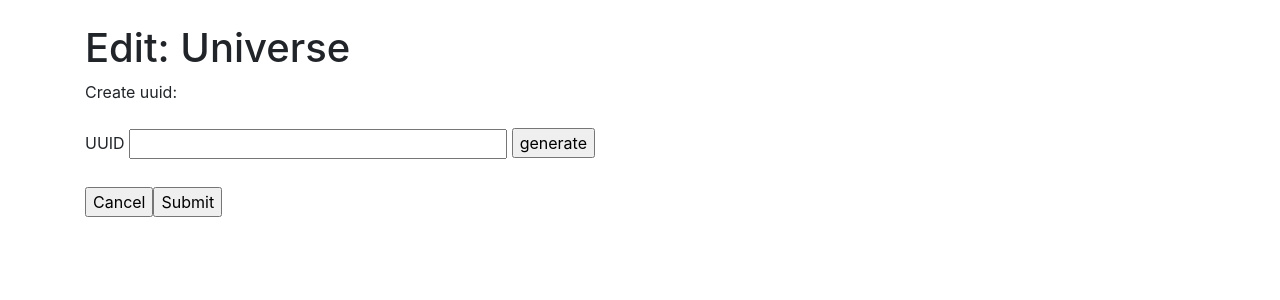
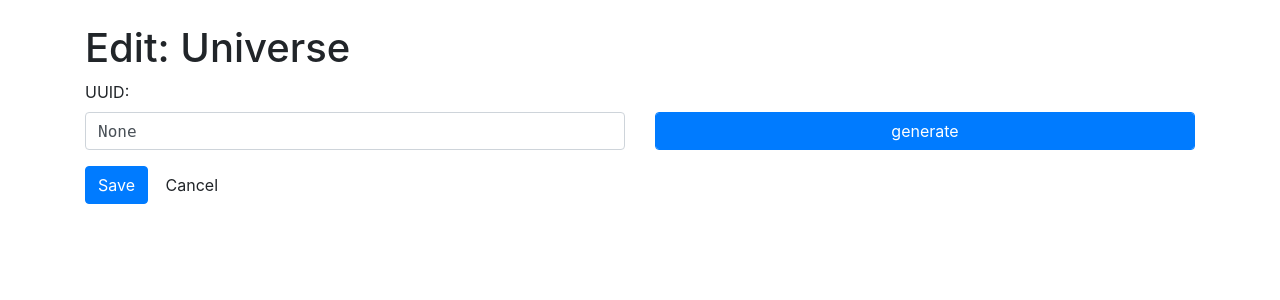
Before and after one commit to minils/InventoryManager, a Django app: page /location/1/uuid/ in a window 1280 px wide. Shown: the part 56-356 px from the top of the page. Run offline with Django 3.2, Linux system fonts and the light colour scheme; data comes from the database, SQL or seed files in the repository; some libraries are stand-ins or nearby versions.

Commit message:
Fix deletion of locations/categories with children Add 404 page Update uuid editing of locations

```diff
--- a/inventory/forms.py
+++ b/inventory/forms.py
@@ -21,3 +21,9 @@ class CategoryEditForm(forms.ModelForm):
     class Meta:
         model = Category
         fields = ['name', 'description', 'parent']
+
+class LocationUuidEditForm(forms.ModelForm):
+
+    class Meta:
+        model = Location
+        fields = ['uuid']
--- a/inventory/models.py
+++ b/inventory/models.py
@@ -9,7 +9,7 @@ class Location(MPTTModel):
     change_date = models.DateTimeField(auto_now=True)
     parent =  TreeForeignKey('self', on_delete=models.CASCADE, null=True, related_name='children')
     free_space = models.BooleanField(default=True)
-    uuid = models.UUIDField(null=True, blank=True)
+    uuid = models.UUIDField(null=True, blank=True, verbose_name='UUID')
     description = models.CharField(max_length=1000)
 
     def __str__(self):
--- /dev/null
+++ b/inventory/templates/404.html
@@ -0,0 +1,5 @@
+{% extends 'inventory/base.html' %}
+
+{% block content %}
+<h1 class="alert alert-danger">404 - Page not found</h1>
+{% endblock %}
--- a/inventory/templates/inventory/category_detail.html
+++ b/inventory/templates/inventory/category_detail.html
@@ -1,6 +1,11 @@
 {% extends 'inventory/base.html' %}
 
 {% block content %}
+{% if error_message %}
+<p class="alert alert-danger">
+  {{ error_message }}
+</p>
+{% endif %}
 <div class="row">
   <div class="col-auto">
     <h2>{{ category.name }}</h2>
--- /dev/null
+++ b/inventory/templates/inventory/location_edit_uuid.html
@@ -0,0 +1,35 @@
+{% extends 'inventory/base.html' %}
+
+{% block content %}
+<script>
+  function uuidv4() {
+  return 'xxxxxxxx-xxxx-4xxx-yxxx-xxxxxxxxxxxx'.replace(/[xy]/g, function(c) {
+    var r = Math.random() * 16 | 0, v = c == 'x' ? r : (r & 0x3 | 0x8);
+    return v.toString(16);
+  });
+}
+</script>
+<h1>Edit: {{ location.name }}</h1>
+<form action="{% url 'inventory:locationedituuid' location.pk %}" method="post">
+  {% csrf_token %}
+  <div class="row">
+    <div class="col-12 col-sm-12 col-lg-6">
+      <div class="form-group">
+        {{ form.uuid.label_tag }}
+        <input class="form-control" type="text" name="{{ form.uuid.html_name }}" id="{{ form.uuid.id_for_label }}" size="36" maxlength="36" style="font-family: monospace" value="{{ form.uuid.value }}" />
+      </div>
+    </div>
+    <div class="col">
+      <div class="form-group">
+        <label for="generate" class="d-none d-lg-block">&nbsp;</label>
+        <input class="form-control btn btn-primary" type="button" value="generate" onclick="document.getElementById('{{ form.uuid.id_for_label }}').value=uuidv4()" name="generate" />
+      </div>
+    </div>
+  </div>
+  {{ form.uuid.errors }}
+  <div class="form-group">
+    <input type="submit" class="btn btn-primary" value="Save">
+    <input class="btn" type="button" value="Cancel" onclick="window.history.back()">
+    </div>
+</form>
+{% endblock %}
--- a/inventory/templates/inventory/location_uuid_view.html
+++ b/inventory/templates/inventory/location_uuid_view.html
@@ -10,15 +10,11 @@
 }
 </script>
 <h1>Edit: {{ location.name }}</h1>
-
-{% if location.uuid %}
-Current uuid: {{ location.uuid }}
-{% else %}
-Create uuid:
-<br /><br />
 <form action="{% url 'inventory:locationuuidchange' location.pk %}" method="post">
   {% csrf_token %}
-  <label for="uuid">UUID</label>
+  {% if form %}
+  exists
+  {% endif %}
   <input type="text" name='uuid' id='uuid' size="36" maxlength="36" style="font-family: monospace" />
   <input type="button" value="generate" onclick="document.getElementById('uuid').value=uuidv4()" />
   <br />
@@ -30,5 +26,4 @@ Create uuid:
   <br />
   <input type="button" value="Cancel" onclick="window.location='{% url 'inventory:location' location.pk %}'" /><input type="submit" value="Submit" />
 </form>
-{% endif %}
 {% endblock %}
--- a/inventory/urls.py
+++ b/inventory/urls.py
@@ -10,8 +10,7 @@ urlpatterns = [
     path('location/<int:pk>/new/', views.location_new, name='locationnew'),
     path('location/<int:pk>/edit/', views.location_edit, name='locationedit'),
     path('location/<int:pk>/delete/', views.location_delete, name='locationdelete'),
-    path('location/<int:pk>/uuid/', views.LocationUuidView.as_view(), name='locationuuid'),
-    path('location/<int:pk>/uuid/change/', views.location_uuid_change, name='locationuuidchange'),
+    path('location/<int:pk>/uuid/', views.location_edit_uuid, name='locationedituuid'),
     path('location/find/<uuid:id>/', views.location_find_uuid, name='locationfinduuid'),
     path('location/<int:pk>/newitem/', views.item_new, name='locationnewitem'),
     path('categories/', views.CategoriesView.as_view(), name='categories'),
--- a/inventory/views.py
+++ b/inventory/views.py
@@ -9,7 +9,7 @@ from django.urls import reverse
 from uuid import UUID
 
 from .models import Item, Location, Category
-from .forms import LocationEditForm, ItemEditForm, CategoryEditForm
+from .forms import LocationEditForm, ItemEditForm, CategoryEditForm, LocationUuidEditForm
 
 logger = logging.getLogger(__name__)
 
@@ -56,11 +56,6 @@ class LocationsView(generic.ListView):
     model = Location
     paginate_by = 25
 
-
-class LocationUuidView(generic.DetailView):
-    model = Location
-    template_name = 'inventory/location_uuid_view.html'
-
 class CategoriesView(generic.ListView):
     model = Category
     paginate_by = 25
@@ -76,20 +71,21 @@ class CategoryView(generic.DetailView):
 class ItemView(generic.DetailView):
     model = Item
 
-def location_uuid_change(request, pk):
+def location_edit_uuid(request, pk):
     location = get_object_or_404(Location, pk=pk)
-    try:
-        uuid = UUID(request.POST['uuid'])
-    except (KeyError, ValueError):
-        return render(request, 'inventory/location_uuid_view.html', {
-            'location': location,
-            'error_message': "Invalid UUID"
-        })
+    if request.method == 'POST':
+        form = LocationUuidEditForm(request.POST, instance=location)
+
+        if form.is_valid():
+            form.save()
+            return HttpResponseRedirect(reverse('inventory:location', args=(location.pk,)))
     else:
-        location.uuid = uuid
-        location.save()
+        form = LocationUuidEditForm(instance=location)
 
-    return HttpResponseRedirect(reverse('inventory:location', args=(location.pk,)))
+    return render(request, 'inventory/location_edit_uuid.html', {
+        'form': form,
+        'location': location,
+    })
 
 
 def location_find_uuid(request, id):
@@ -99,7 +95,7 @@ def location_find_uuid(request, id):
 def item_new(request, pk):
     location = get_object_or_404(Location, pk=pk)
     if request.method == 'POST':
-        form = ItemNewForm(request.POST)
+        form = ItemEditForm(request.POST)
 
         if form.is_valid():
             form.save()
@@ -142,6 +138,12 @@ def location_delete(request, pk):
     if pk == 1:
         raise Http404("Cannot delete 'Universe'")
     location = get_object_or_404(Location, pk=pk)
+    if location.children.count() != 0:
+        error_message = "Cannot be deleted because sublocations exist."
+        return render(request, 'inventory/location_detail.html', {
+            'error_message': error_message,
+            'location': location,
+        })
     parent = location.parent
     location.delete()
 
@@ -151,6 +153,12 @@ def category_delete(request, pk):
     if pk == 1:
         raise Http404("Cannot delete 'Everything'")
     category = get_object_or_404(Category, pk=pk)
+    if category.children.count() != 0:
+        error_message = "Cannot be deleted because subcategories exist."
+        return render(request, 'inventory/category_detail.html', {
+            'error_message': error_message,
+            'category': category,
+        })
     parent = category.parent
     category.delete()
 
```
Also changed, not shown: inventory/templates/inventory/index.html (+6 -4 lines), inventory/templates/inventory/location_detail.html (+8 -3 lines), inventorymanager/settings.py (+19 -6 lines), inventory/migrations/0002_auto_20200127_1520.py (added).
